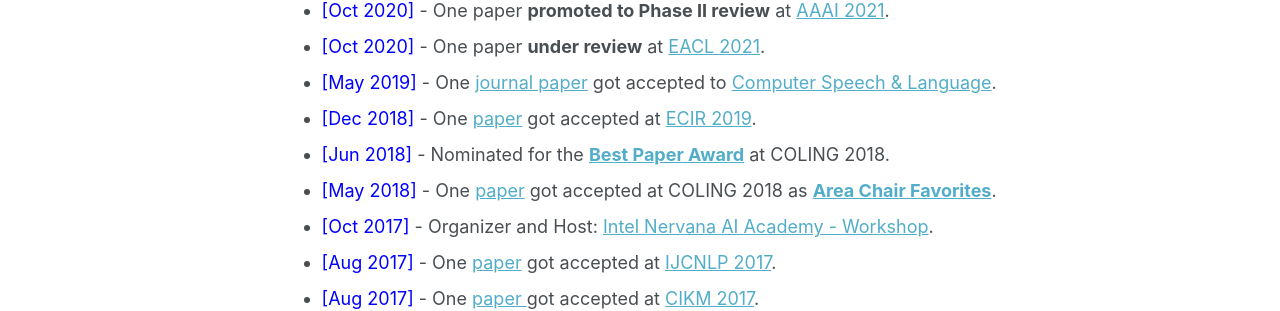
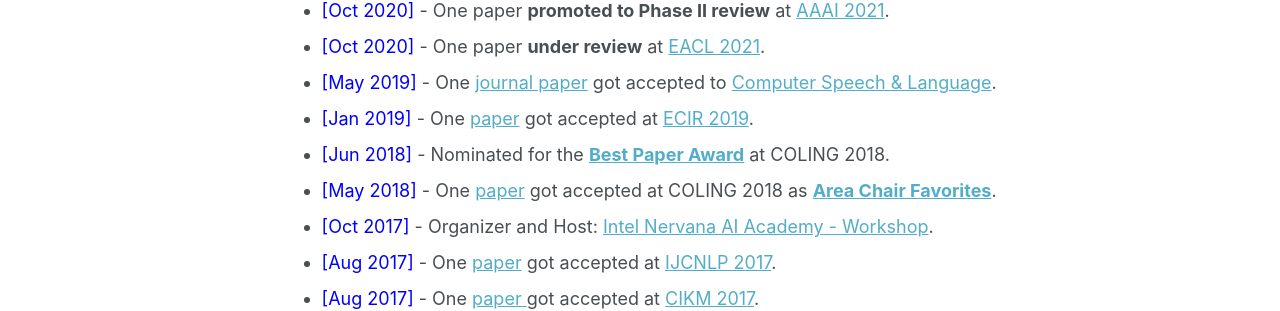
Before and after one commit to sujan-sarker/sujan-sarker.github.io, a Jekyll site: the page built from _pages/about.md, in a window 1280 px wide and 1338 px high. Shown: the part 728-1039 px from the top of the window. Built offline with Jekyll 4.4.1, drawn with Linux system fonts in a browser that asks for light colours.

Commit message:
Update about.md

```diff
--- a/_pages/about.md
+++ b/_pages/about.md
@@ -30,7 +30,7 @@ My name is Mir Tafseer Nayeem. I graduated with a M.Sc. degree in Computer Scien
 * <span style="color:Blue"> [Oct 2020] </span> - One paper **promoted to Phase II review** at [AAAI 2021](https://aaai.org/Conferences/AAAI-21/).
 * <span style="color:Blue"> [Oct 2020] </span> - One paper **under review** at [EACL 2021](https://2021.eacl.org/).
 * <span style="color:Blue"> [May 2019] </span> - One [journal paper](https://www.sciencedirect.com/science/article/pii/S0885230818303449) got accepted to  [Computer Speech & Language](https://www.journals.elsevier.com/computer-speech-and-language).
-* <span style="color:Blue"> [Dec 2018] </span> - One [paper](https://link.springer.com/chapter/10.1007/978-3-030-15719-7_14) got accepted at [ECIR 2019](http://ecir2019.org/).
+* <span style="color:Blue"> [Jan 2019] </span> - One [paper](https://link.springer.com/chapter/10.1007/978-3-030-15719-7_14) got accepted at [ECIR 2019](http://ecir2019.org/).
 * <span style="color:Blue"> [Jun 2018] </span> - Nominated for the [**Best Paper Award**](http://coling2018.org/coling-2018-best-papers/) at COLING 2018.
 * <span style="color:Blue"> [May 2018] </span> - One [paper](http://aclweb.org/anthology/C18-1102) got accepted at COLING 2018 as [**Area Chair Favorites**](http://coling2018.org/coling-2018-best-papers/).
 * <span style="color:Blue"> [Oct 2017] </span> - Organizer and Host: [Intel Nervana AI Academy - Workshop](https://www.intel.ai/).
```
